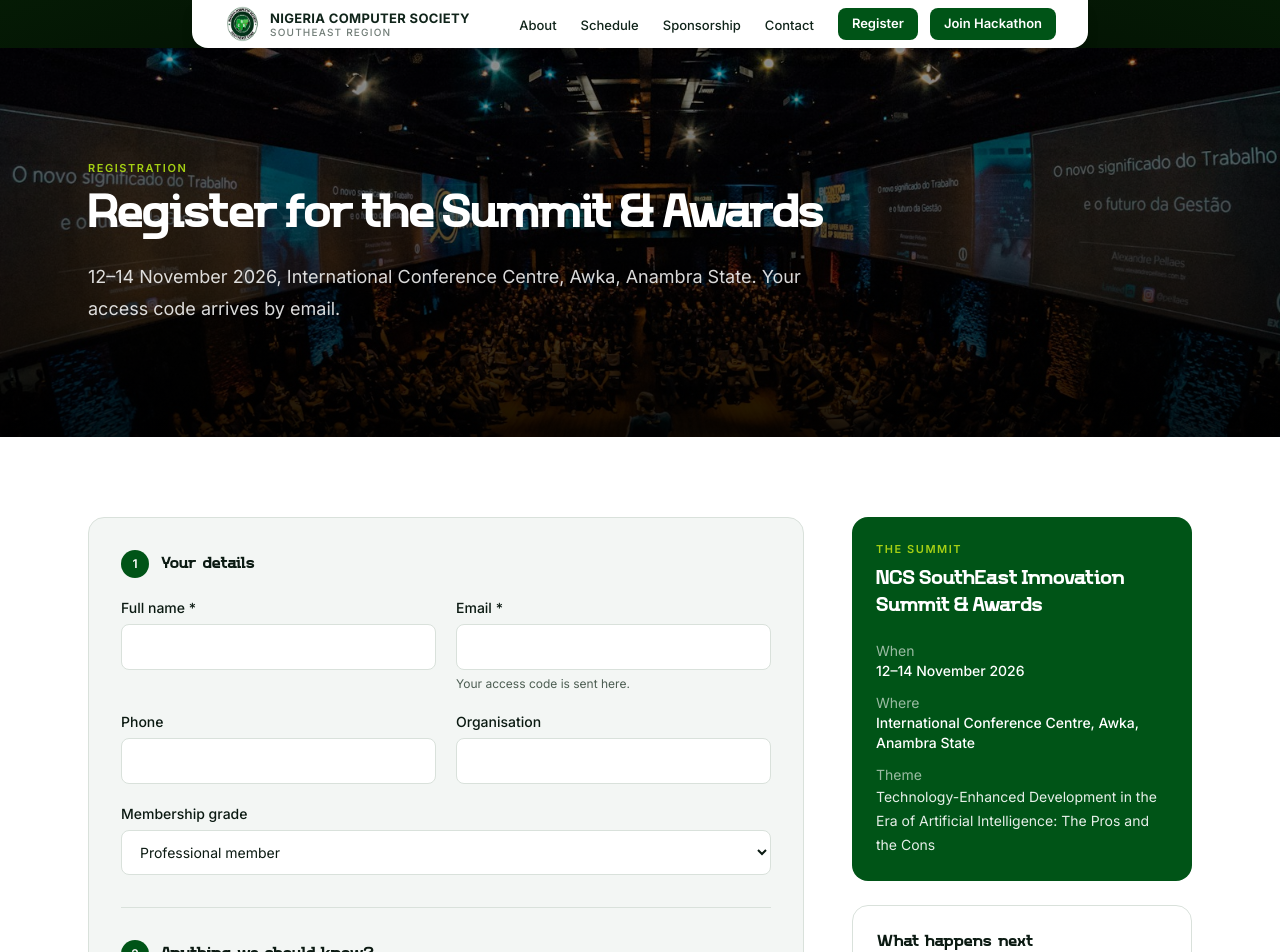
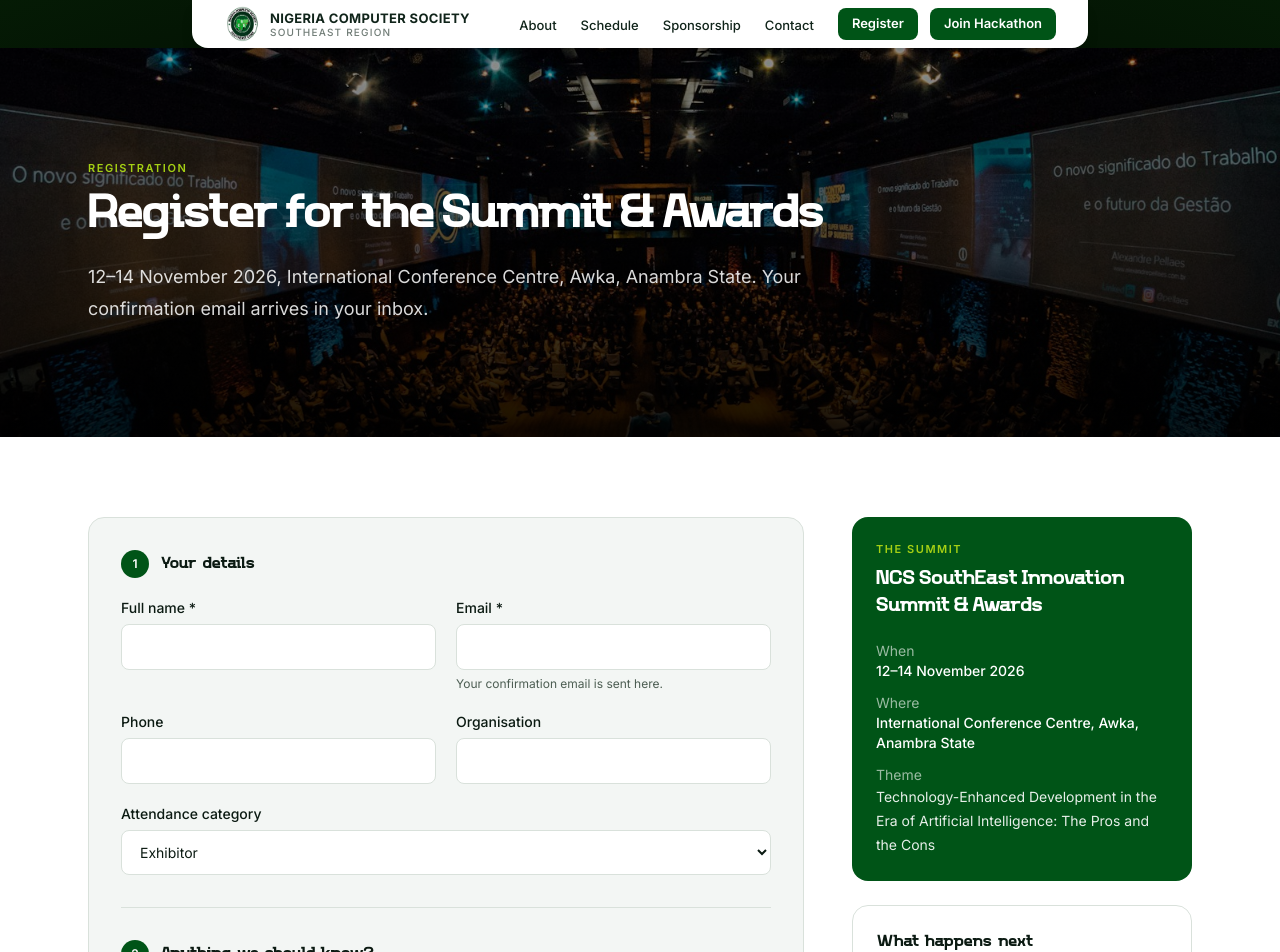
Before and after one commit to Gpcode233/upgraded-guacamole, a Next.js app: page /register in a window 1280 px wide. Shown: the top 952 px of the page. Built offline with nearby package versions, Linux system fonts and the light colour scheme.

Commit message:
refactor: update terminology from membership grades to attendance categories and enhance confirmation email messaging

```diff
--- a/app/components/register-form.tsx
+++ b/app/components/register-form.tsx
@@ -3,7 +3,7 @@
 import { useActionState, useState } from "react";
 import { events } from "../lib/content";
 import {
-  membershipGrades,
+  attendanceCategories,
   type RegisterState,
   type RegistrationValues,
 } from "../lib/registration";
@@ -71,7 +71,7 @@
             required
             defaultValue={values.email}
             error={errors.email}
-            hint="Your access code is sent here."
+            hint="Your confirmation email is sent here."
           />
           <Field
             label="Phone"
@@ -88,16 +88,16 @@
           />
           <div className="flex flex-col gap-1.5 sm:col-span-2">
             <label htmlFor="grade" className="text-sm font-medium">
-              Membership grade
+              Attendance category
             </label>
             <select
               id="grade"
               name="grade"
-              defaultValue={values.grade ?? membershipGrades[0]}
+              defaultValue={values.grade ?? attendanceCategories[0]}
               aria-invalid={Boolean(errors.grade)}
               className={inputClass}
             >
-              {membershipGrades.map((grade) => (
+              {attendanceCategories.map((grade) => (
                 <option key={grade}>{grade}</option>
               ))}
             </select>
@@ -163,7 +163,33 @@
   state: Extract<RegisterState, { status: "success" }>;
   onRestart: () => void;
 }) {
-  const [copied, setCopied] = useState(false);
+  const socialLinks = [
+    {
+      label: "Facebook",
+      href: "https://facebook.com/ncssoutheast",
+      icon: (
+        <path d="M13.5 9H11V7.5c0-.62.5-.75.9-.75H13.5V4.02L11.2 4C8.7 4 8 5.9 8 7.3V9H6v3h2v8h3v-8h2.2L13.5 9Z" />
+      ),
+    },
+    {
+      label: "X / Twitter",
+      href: "https://x.com/ncssoutheast",
+      icon: (
+        <path d="M4 4h3.4l3.2 4.4L14.2 4H17l-4.8 6.3L17.3 20h-3.4l-3.5-4.8L6.4 20H4l5.1-6.8L4 4Z" />
+      ),
+    },
+    {
+      label: "Instagram",
+      href: "https://instagram.com/ncssoutheast",
+      icon: (
+        <>
+          <rect x="4" y="4" width="16" height="16" rx="4" fill="none" stroke="currentColor" strokeWidth="1.6" />
+          <circle cx="12" cy="12" r="3.6" fill="none" stroke="currentColor" strokeWidth="1.6" />
+          <circle cx="16.6" cy="7.4" r="1" />
+        </>
+      ),
+    },
+  ];
 
   let message: React.ReactNode;
   if (state.alreadyRegistered) {
@@ -171,30 +197,30 @@
       <>
         You were already registered for{" "}
         <strong className="text-foreground">{state.eventTitle}</strong>. We’ve
-        re-sent your access code to <strong className="text-foreground">{state.email}</strong>.
+        re-sent your confirmation email to{" "}
+        <strong className="text-foreground">{state.email}</strong>.
       </>
     ) : (
       <>
         You’re already registered for{" "}
         <strong className="text-foreground">{state.eventTitle}</strong>, but we
-        couldn’t re-send your code just now. Check your inbox for the original
-        email, or contact us.
+        couldn’t re-send the confirmation email just now. Check your inbox for
+        the original message, or contact us.
       </>
     );
   } else {
     message = (
       <>
         Your place at <strong className="text-foreground">{state.eventTitle}</strong>{" "}
-        is confirmed.{" "}
-        {state.emailSent ? (
+        is confirmed. {state.emailSent ? (
           <>
-            We’ve emailed your access code to{" "}
+            We’ve emailed your confirmation to{" "}
             <strong className="text-foreground">{state.email}</strong>.
           </>
         ) : (
           <>
-            We couldn’t send the confirmation email just now, so please save the
-            code below.
+            We couldn’t send the confirmation email just now, so please check
+            your inbox and contact us if you don’t receive it.
           </>
         )}
       </>
@@ -227,34 +253,26 @@
         {message}
       </p>
 
-      {state.accessCode ? (
-        <div className="mx-auto mt-7 max-w-sm rounded-xl bg-brand-soft px-6 py-5 text-white">
-          <p className="text-[11px] font-semibold uppercase tracking-[0.14em] text-white/70">
-            Your access code
-          </p>
-          <p className="mt-2 font-mono text-2xl font-bold tracking-[0.12em] text-accent">
-            {state.accessCode}
-          </p>
-          <button
-            type="button"
-            onClick={async () => {
-              try {
-                await navigator.clipboard.writeText(state.accessCode ?? "");
-                setCopied(true);
-              } catch {
-                setCopied(false);
-              }
-            }}
-            className="mt-3 text-xs font-medium text-white/80 underline-offset-4 hover:underline"
+      <div className="mt-8 flex items-center justify-center gap-3">
+        {socialLinks.map((social) => (
+          <a
+            key={social.label}
+            href={social.href}
+            target="_blank"
+            rel="noreferrer noopener"
+            aria-label={social.label}
+            className="grid h-10 w-10 place-items-center rounded-full border border-line bg-background text-foreground transition-colors hover:border-brand hover:text-brand"
           >
-            {copied ? "Copied" : "Copy code"}
-          </button>
-        </div>
-      ) : null}
+            <svg aria-hidden viewBox="0 0 24 24" className="h-5 w-5" fill="currentColor">
+              {social.icon}
+            </svg>
+          </a>
+        ))}
+      </div>
 
       <p className="mx-auto mt-6 max-w-md text-xs leading-5 text-muted">
-        Show your access code at the accreditation desk on arrival. Didn’t get
-        the email? Check your spam folder.
+        Didn’t get the email? Check your spam folder and keep an eye on our
+        socials for updates.
       </p>
 
       <button
--- a/app/lib/registration-email.ts
+++ b/app/lib/registration-email.ts
@@ -61,7 +61,7 @@
     `Date:        ${event.date}`,
     `Venue:       ${event.location}`,
     `Attendee:    ${fullName}`,
-    `Membership:  ${grade}`,
+    `Category:    ${grade}`,
     "",
     "Before you arrive",
     "- Keep this email handy, on your phone or printed.",
@@ -236,7 +236,7 @@
                   <td class="px" style="padding:28px 40px 10px;">
                     <table role="presentation" width="100%" cellpadding="0" cellspacing="0" style="border-top:1px solid #e3e9e5;padding-top:24px;">
                       <tr>${detail("Date", event.date)}${detail("Venue", event.location)}</tr>
-                      <tr>${detail("Attendee", fullName)}${detail("Membership", grade)}</tr>
+                      <tr>${detail("Attendee", fullName)}${detail("Attendance category", grade)}</tr>
                     </table>
                   </td>
                 </tr>
--- a/app/lib/registration.ts
+++ b/app/lib/registration.ts
@@ -1,11 +1,13 @@
 // Shared between the register form (client) and its server action.
 
-export const membershipGrades = [
-  "Professional member",
-  "Student member",
-  "Corporate representative",
-  "Not yet a member",
+export const attendanceCategories = [
+  "Exhibitor",
+  "Sponsor",
+  "Student",
+  "Speaker",
 ] as const;
+
+export const membershipGrades = [...attendanceCategories];
 
 export type RegistrationValues = {
   name: string;
--- a/app/register/actions.ts
+++ b/app/register/actions.ts
@@ -4,7 +4,7 @@
 import { contact, events } from "../lib/content";
 import { sendConfirmationEmail } from "../lib/registration-email";
 import {
-  membershipGrades,
+  attendanceCategories,
   type RegisterState,
   type RegistrationField,
   type RegistrationValues,
@@ -45,8 +45,8 @@
   if (!EMAIL_PATTERN.test(values.email))
     fieldErrors.email = "Enter a valid email address.";
   if (!event) fieldErrors.event = "Choose an event.";
-  if (!membershipGrades.includes(values.grade as never))
-    fieldErrors.grade = "Choose a membership grade.";
+  if (!attendanceCategories.includes(values.grade as never))
+    fieldErrors.grade = "Choose an attendance category.";
   if (!event || Object.keys(fieldErrors).length > 0) {
     return fail(values, fieldErrors);
   }
--- a/app/register/page.tsx
+++ b/app/register/page.tsx
@@ -15,8 +15,8 @@
     detail: "Tell us who you are. It takes about a minute.",
   },
   {
-    title: "Get your access code",
-    detail: "A confirmation email with your personal access code lands in your inbox.",
+    title: "Get your confirmation email",
+    detail: "A confirmation email with your event details lands in your inbox.",
   },
   {
     title: "Show it on arrival",
@@ -29,7 +29,7 @@
     <PageShell
       eyebrow="Registration"
       title="Register for the Summit & Awards"
-      intro="12–14 November 2026, International Conference Centre, Awka, Anambra State. Your access code arrives by email."
+      intro="12–14 November 2026, International Conference Centre, Awka, Anambra State. Your confirmation email arrives in your inbox."
       image={{ src: "/images/stock-speaker-stage.jpg" }}
     >
       <Section tone="light">
```
